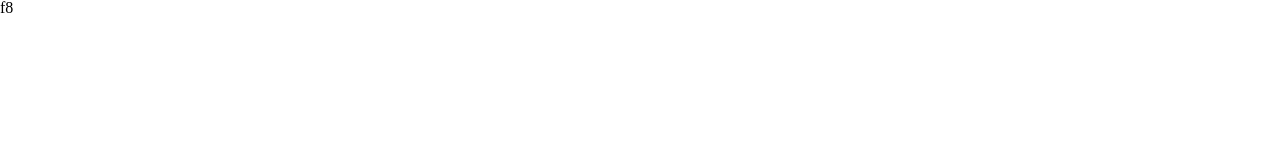
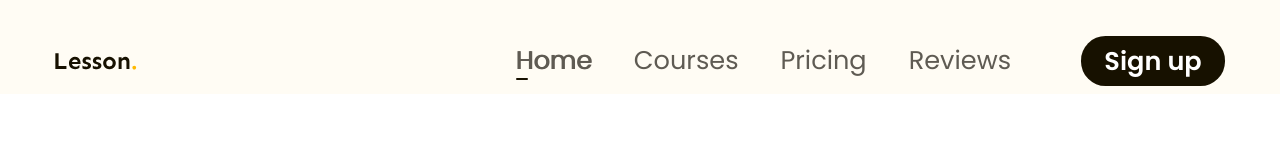
Before and after one commit to THOANHDO/F8-Project-02, a plain HTML site: page index.html in a window 1280 px wide. Shown: the top 160 px of the page. Drawn offline with Linux system fonts and the light colour scheme.

Commit message:
code header

```diff
--- a/assets/css/styles.css
+++ b/assets/css/styles.css
@@ -0,0 +1,94 @@
+* {
+  box-sizing: border-box;
+}
+
+html {
+  font-size: 62, 5%;
+}
+
+body {
+  font-size: 1.6rem;
+  font-family: "Poppins", sans-serif;
+}
+
+/* common */
+
+a {
+  text-decoration: none;
+}
+
+.btn {
+  display: inline-block;
+  min-width: 118px;
+  padding: 0 16px;
+  line-height: 50px;
+  font-weight: 600;
+  font-size: 1.6rem;
+  text-align: center;
+  color: #ffffff;
+  background: #171100;
+  border-radius: 24.5px;
+}
+
+.main-content {
+  width: 1170px;
+  min-width: calc(100vh - 48px);
+  margin-left: auto;
+  margin-right: auto;
+}
+/* header  */
+.header {
+  background: #fffcf4;
+}
+
+.header.fixed {
+  position: sticky;
+  top: -28px;
+}
+
+.header .body {
+  padding: 36px 0 8px;
+  display: flex;
+  align-items: center;
+}
+
+.nav {
+  margin-left: auto;
+}
+
+.nav ul {
+  display: flex;
+}
+
+.nav a {
+  position: relative;
+  font-size: 1.6rem;
+  padding: 8px 21px;
+  color: #5f5b53;
+}
+
+.nav a:hover,
+.nav li.active {
+  text-shadow: 1px 0 0 currentColor;
+  color: #171100;
+}
+
+.nav li.active a::after {
+  position: absolute;
+  content: "";
+  left: 21px;
+  bottom: 6px;
+  display: block;
+  width: 12px;
+  height: 2px;
+  background: #171100;
+  border-radius: 1px;
+}
+
+.header .signup-btn {
+  min-width: 144px;
+}
+
+.header .action {
+  margin-left: 49px;
+}
--- a/index.html
+++ b/index.html
@@ -5,12 +5,50 @@
     <meta http-equiv="X-UA-Compatible" content="IE=edge" />
     <meta name="viewport" content="width=device-width, initial-scale=1.0" />
     <title>F8 Project 02</title>
+    <!-- embed font  -->
+    <link rel="preconnect" href="https://fonts.googleapis.com" />
+    <link rel="preconnect" href="https://fonts.gstatic.com" crossorigin />
+    <link
+      href="https://fonts.googleapis.com/css2?family=Lato:wght@700&family=Montserrat:wght@300;500&family=Poppins:ital,wght@0,400;0,500;0,600;0,700;1,400&family=Sen:wght@700&display=swap"
+      rel="stylesheet"
+    />
     <!-- reset css -->
     <link rel="stylesheet" href="/assets/css/reset.css" />
     <!-- styles -->
     <link rel="stylesheet" href="/assets/css/styles.css" />
   </head>
   <body>
-    <h1>f8</h1>
+    <main style="height: 5000px">
+      <header class="header fixed">
+        <div class="main-content">
+          <div class="body">
+            <!-- logo -->
+            <img src="./assets/img/logo.svg" alt="Lesson" />
+            <!-- nav  -->
+            <nav class="nav">
+              <ul>
+                <li class="active">
+                  <a href="#!">Home</a>
+                </li>
+                <li>
+                  <a href="#!">Courses</a>
+                </li>
+                <li>
+                  <a href="#!">Pricing</a>
+                </li>
+                <li>
+                  <a href="#!">Reviews</a>
+                </li>
+              </ul>
+            </nav>
+
+            <!-- action -->
+            <div class="action">
+              <a href="#!" class="btn signup-btn">Sign up</a>
+            </div>
+          </div>
+        </div>
+      </header>
+    </main>
   </body>
 </html>
```
Also changed, not shown: assets/img/logo.svg (added).
